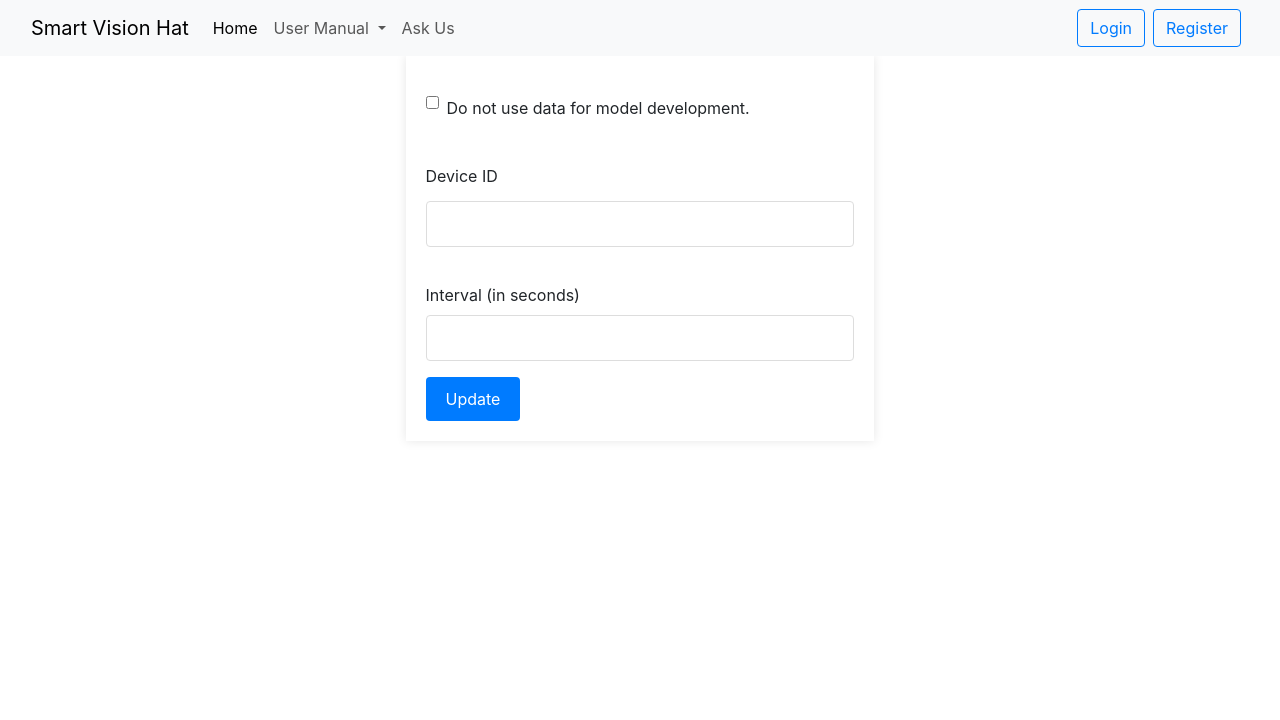
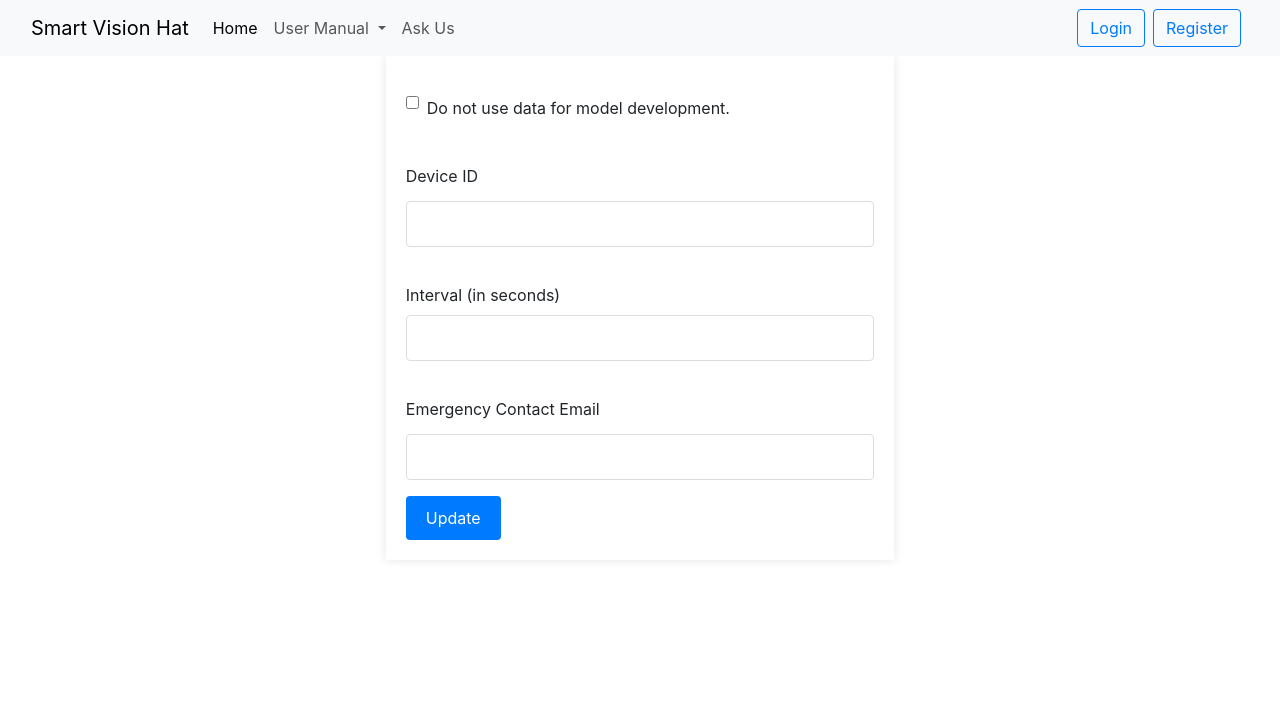
Before and after one commit to Dhrubub/Smart-Vision-Hat, a Flask app: template app/templates/settings.html in a window 1280 px wide. Shown: the top 720 px of the page. Run offline with Flask 3, Linux system fonts and the light colour scheme; the template is opened without the code that fills it, so the values that code supplies are empty; some libraries are stand-ins or nearby versions.

Commit message:
fake emergency_contact_email input box

```diff
--- a/app/templates/settings.html
+++ b/app/templates/settings.html
@@ -16,8 +16,8 @@
     margin-bottom: 8px;
   }
 
-	input[type='text'],
-	input[type='number'] {
+  input[type="text"],
+  input[type="number"] {
     width: 100%;
     padding: 10px;
     border: 1px solid #ddd;
@@ -25,8 +25,8 @@
     transition: border-color 0.3s ease;
   }
 
-	input[type='text']:focus,
-	input[type='number']:focus {
+  input[type="text"]:focus,
+  input[type="number"]:focus {
     border-color: #007bff; /* Change border color on focus */
   }
 
@@ -49,8 +49,8 @@
 >
   <!-- Consent Checkbox -->
   <div class="form-group consent-checkbox">
-		<input type="checkbox" id="consent" name="consent" value="1" {{
-		"checked" if device_data['privacy'] == True }}>
+    <input type="checkbox" id="consent" name="consent" value="1" {{ "checked" if
+    device_data['privacy'] == True }}>
     <label for="consent">Do not use data for model development.</label>
   </div>
 
@@ -77,6 +77,17 @@
     />
   </div>
 
+  <!-- Email of Emergency Contact -->
+  <div class="form-group">
+    <label for="emergency_contact_email">Emergency Contact Email</label>
+    <input
+      type="text"
+      id="emergency_contact_email"
+      name="emergency_contact_email"
+      value="{{user_data['emergency_contact_email']}}"
+    />
+  </div>
+
   <button
     type="submit"
     style="
```
Lines whose indentation alone changed are shown as unchanged.
